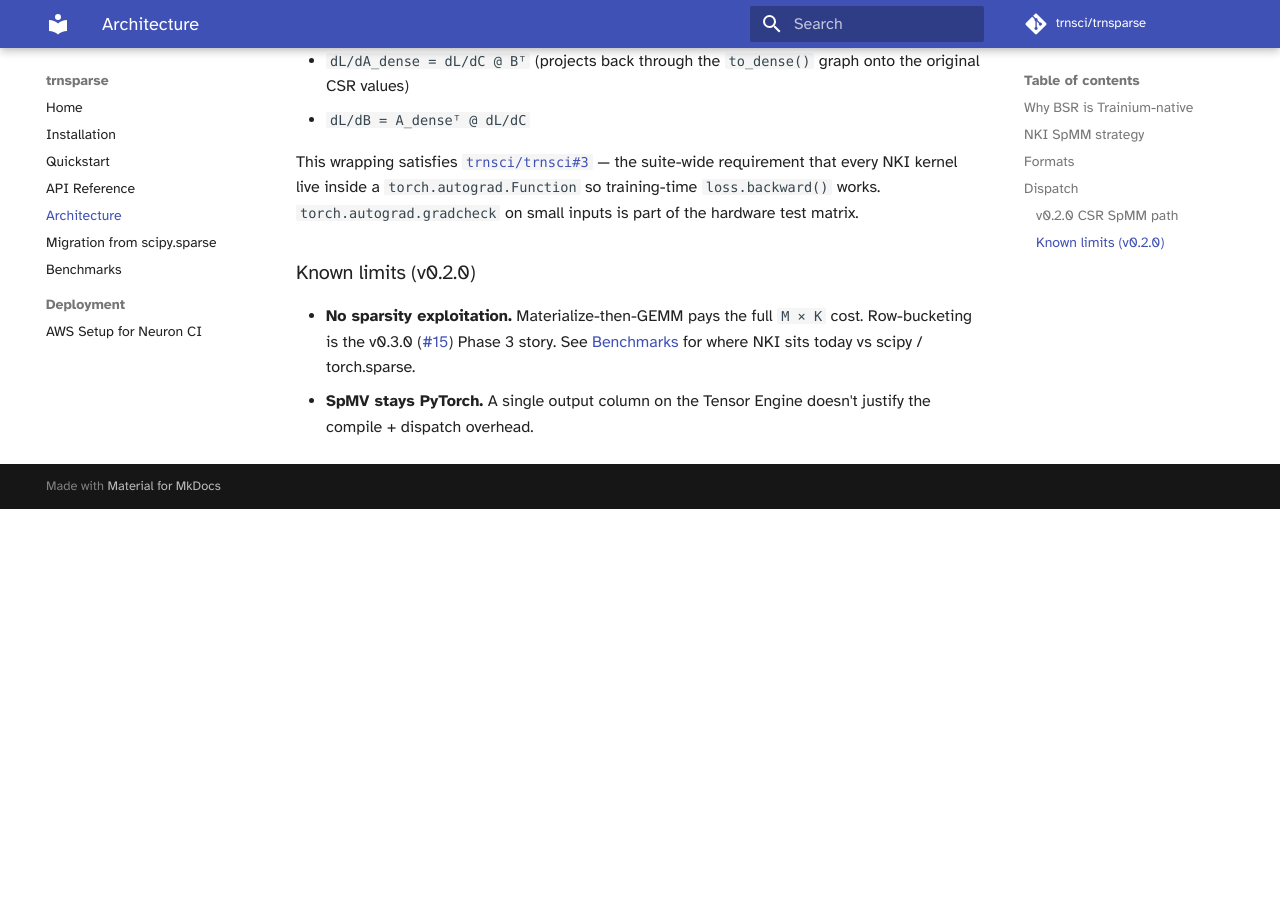
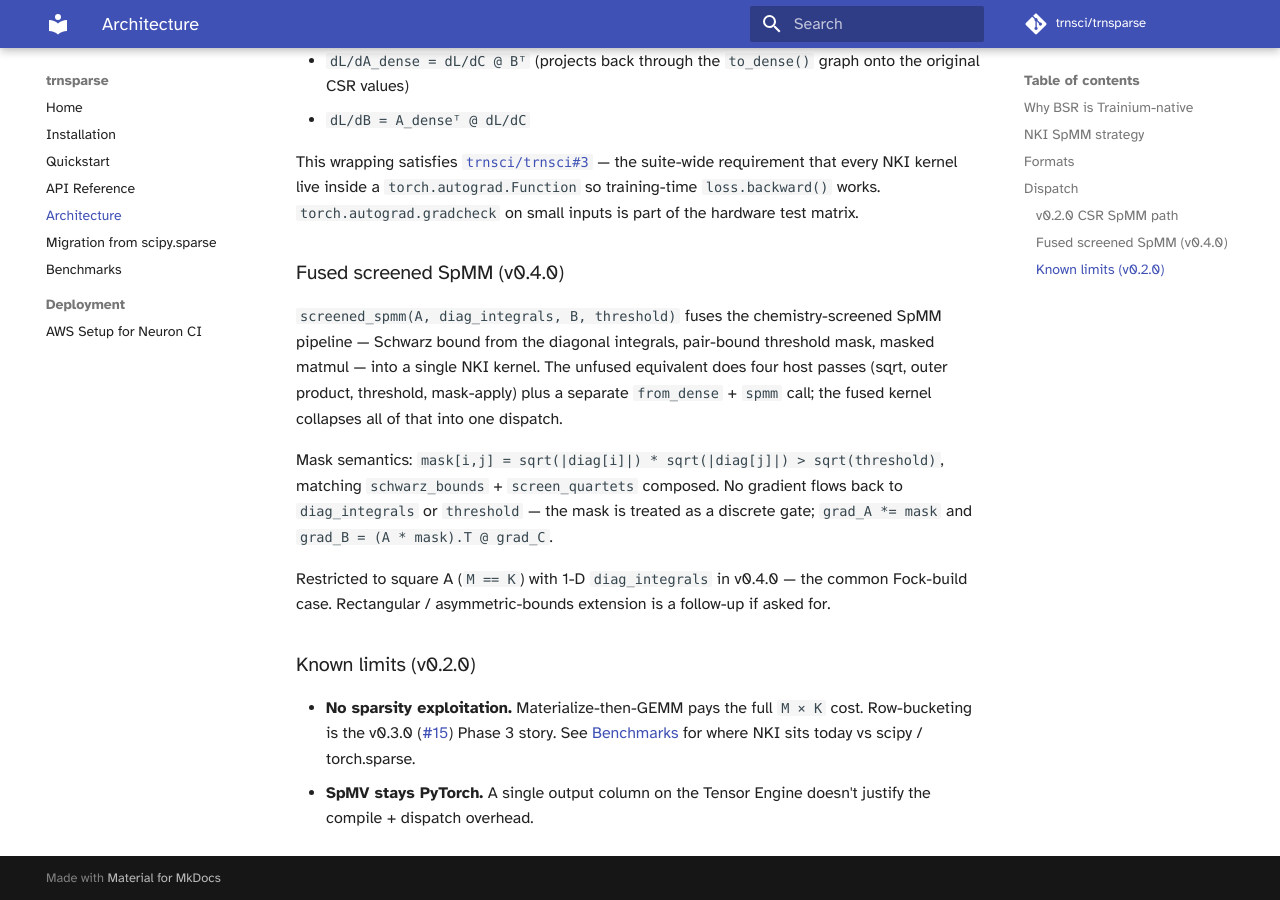
Before and after one commit to trnsci/trnsparse, an MkDocs documentation site: the page built from docs/architecture.md, in a window 1280 px wide and 900 px high, scrolled down 2046 px. Built offline with MkDocs 1.6.1 and Material for MkDocs 9.7.7, drawn with Linux system fonts in a browser that asks for light colours; some web fonts are replaced; comment, search, counter and statistics services are not loaded; before the commit the page ends 2555 px from its top, so only the background shows below that.

Commit message:
release: 0.4.0 — fused Schwarz-screened SpMM NKI kernel (closes #19)

```diff
--- a/docs/architecture.md
+++ b/docs/architecture.md
@@ -84,6 +84,25 @@ Backward — `_SpMMFunction.backward`, PyTorch-level:
 
 This wrapping satisfies [`trnsci/trnsci#3`](https://github.com/trnsci/trnsci/issues/3) — the suite-wide requirement that every NKI kernel live inside a `torch.autograd.Function` so training-time `loss.backward()` works. `torch.autograd.gradcheck` on small inputs is part of the hardware test matrix.
 
+### Fused screened SpMM (v0.4.0)
+
+`screened_spmm(A, diag_integrals, B, threshold)` fuses the
+chemistry-screened SpMM pipeline — Schwarz bound from the diagonal
+integrals, pair-bound threshold mask, masked matmul — into a single
+NKI kernel. The unfused equivalent does four host passes (sqrt, outer
+product, threshold, mask-apply) plus a separate `from_dense` + `spmm`
+call; the fused kernel collapses all of that into one dispatch.
+
+Mask semantics: `mask[i,j] = sqrt(|diag[i]|) * sqrt(|diag[j]|) >
+sqrt(threshold)`, matching `schwarz_bounds` + `screen_quartets`
+composed. No gradient flows back to `diag_integrals` or `threshold` —
+the mask is treated as a discrete gate; `grad_A *= mask` and
+`grad_B = (A * mask).T @ grad_C`.
+
+Restricted to square A (`M == K`) with 1-D `diag_integrals` in v0.4.0
+— the common Fock-build case. Rectangular / asymmetric-bounds
+extension is a follow-up if asked for.
+
 ### Known limits (v0.2.0)
 
 - **No sparsity exploitation.** Materialize-then-GEMM pays the full `M × K` cost. Row-bucketing is the v0.3.0 ([#15](https://github.com/trnsci/trnsparse/issues/15)) Phase 3 story. See [Benchmarks](benchmarks.md) for where NKI sits today vs scipy / torch.sparse.
--- a/pyproject.toml
+++ b/pyproject.toml
@@ -4,7 +4,7 @@ build-backend = "setuptools.build_meta"
 
 [project]
 name = "trnsparse"
-version = "0.3.2"
+version = "0.4.0"
 description = "Sparse matrix operations for AWS Trainium via NKI"
 readme = "README.md"
 license = "Apache-2.0"
--- a/trnsparse/__init__.py
+++ b/trnsparse/__init__.py
@@ -5,7 +5,7 @@ CSR/COO formats, SpMV, SpMM, and integral screening for
 sparse scientific computing. Part of the trnsci scientific computing suite.
 """
 
-__version__ = "0.3.2"
+__version__ = "0.4.0"
 
 from .formats import BSRMatrix, COOMatrix, CSRMatrix, eye_sparse, from_dense, from_scipy
 from .iterative import bsr_diagonal, cg_bsr, jacobi_preconditioner_bsr, power_iteration_bsr
```
Also changed, not shown: CHANGELOG.md (+38 -0 lines).
